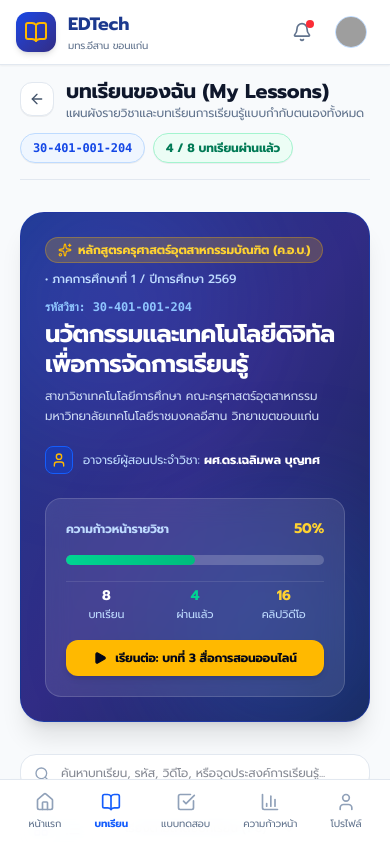
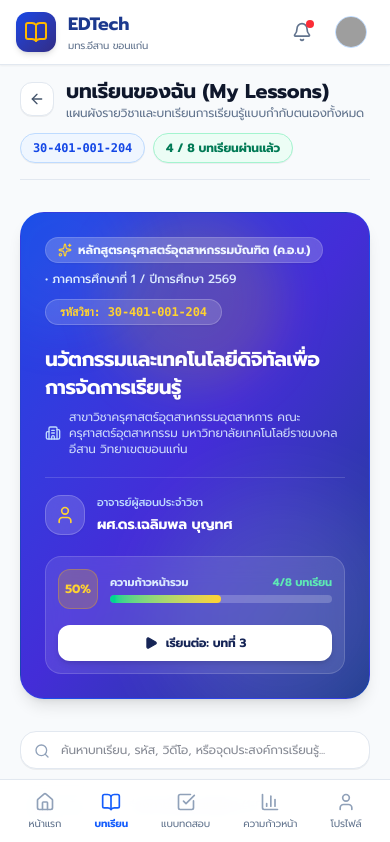
Before and after one commit to APrxp12/edtech-rmuti-lms, a Next.js app: page /my-lessons in a window 390 px wide. Shown: the top 842 px of the page. Built offline with nearby package versions, Linux system fonts and the light colour scheme; grey boxes are pictures that could not be loaded.

Commit message:
Update course hero title layout, theme background, greeting filter, and profile prefix dropdown

```diff
--- a/src/app/(student)/dashboard/page.tsx
+++ b/src/app/(student)/dashboard/page.tsx
@@ -176,10 +176,12 @@ export default function StudentDashboardPage() {
 
             <div>
               <h1 className="text-2xl sm:text-3xl font-black leading-tight tracking-tight">
-                สวัสดีคุณ <span className="text-amber-300">{currentUser.fullName || currentUser.displayName || 'นักศึกษา'}</span>
+                สวัสดีคุณ <span className="text-amber-300">
+                  {(currentUser.displayName || currentUser.fullName || 'นักศึกษา').replace(/^(นาย|นางสาว|นาง)\s*/i, '').trim() || 'นักศึกษา'}
+                </span>
               </h1>
               <p className="text-sm text-blue-100/90 mt-1 font-medium">
-                ยินดีต้อนรับสู่ระบบการเรียนรู้วิชาเทคโนโลยีการศึกษา
+                ยินดีต้อนรับสู่ระบบการเรียนรู้วิชานวัตกรรมและเทคโนโลยีดิจิทัลเพื่อการจัดการเรียนรู้
               </p>
             </div>
           </div>
--- a/src/app/(student)/my-lessons/page.tsx
+++ b/src/app/(student)/my-lessons/page.tsx
@@ -27,7 +27,7 @@ export default function MyLessonsPage() {
     instructor: 'ผศ.ดร.เฉลิมพล บุญทศ',
     semester: 'ภาคการศึกษาที่ 1 / ปีการศึกษา 2569',
     curriculum: 'หลักสูตรครุศาสตร์อุตสาหกรรมบัณฑิต (ค.อ.บ.)',
-    department: 'สาขาวิชาเทคโนโลยีการศึกษา คณะครุศาสตร์อุตสาหกรรม มหาวิทยาลัยเทคโนโลยีราชมงคลอีสาน วิทยาเขตขอนแก่น',
+    department: 'สาขาวิชาครุศาสตร์อุตสาหกรรมอุตสาหการ คณะครุศาสตร์อุตสาหกรรม มหาวิทยาลัยเทคโนโลยีราชมงคลอีสาน วิทยาเขตขอนแก่น',
   };
 
   // Compute stats
@@ -162,81 +162,83 @@ export default function MyLessonsPage() {
       </div>
 
       {/* Official Course Syllabus Hero Header */}
-      <div className="bg-gradient-to-br from-blue-900 via-indigo-900 to-blue-950 rounded-3xl p-6 sm:p-8 text-white relative overflow-hidden shadow-xl border border-blue-800/60">
-        <div className="relative z-10 flex flex-col lg:flex-row lg:items-center justify-between gap-6">
+      <div className="bg-gradient-to-br from-blue-700 via-indigo-700 to-blue-900 rounded-3xl p-6 sm:p-8 text-white relative overflow-hidden shadow-lg border border-blue-600/30">
+        <div className="relative z-10 space-y-5">
 
-          {/* Left: Course details */}
-          <div className="space-y-3 max-w-3xl">
+          {/* Top Row: Meta Badges */}
+          <div className="flex flex-wrap items-center justify-between gap-3">
             <div className="flex flex-wrap items-center gap-2">
-              <span className="text-xs font-bold bg-amber-400/20 text-amber-300 border border-amber-400/30 px-3 py-1 rounded-full flex items-center gap-1.5">
-                <Sparkles className="w-3.5 h-3.5 text-amber-400" />
+              <span className="text-xs font-bold bg-white/20 backdrop-blur-md px-3 py-1 rounded-full text-blue-50 flex items-center gap-1.5 border border-white/15 shadow-xs">
+                <Sparkles className="w-3.5 h-3.5 text-amber-300" />
                 <span>{courseInfo.curriculum}</span>
               </span>
-              <span className="text-xs text-blue-200 font-medium">
+              <span className="text-xs text-blue-100 font-medium">
                 • {courseInfo.semester}
               </span>
             </div>
+            <span className="text-xs font-mono font-bold bg-white/15 px-3.5 py-1 rounded-full border border-white/20 text-amber-300 shadow-xs">
+              รหัสวิชา: {courseInfo.code}
+            </span>
+          </div>
 
-            <div>
-              <div className="text-xs sm:text-sm font-mono font-bold text-blue-300 mb-1">
-                รหัสวิชา: {courseInfo.code}
-              </div>
-              <h2 className="text-2xl sm:text-3xl lg:text-4xl font-black tracking-tight leading-tight">
+          {/* Course Title - Full width across top so it stays strictly on a single line! */}
+          <div className="space-y-2">
+            <h2 className="text-xl sm:text-2xl md:text-3xl lg:text-[32px] font-black tracking-tight text-white drop-shadow-xs break-keep whitespace-normal xl:whitespace-nowrap">
               {courseInfo.title}
             </h2>
-              <p className="text-xs sm:text-sm text-blue-100/90 mt-2 leading-relaxed">
-                {courseInfo.department}
+            <p className="text-xs sm:text-sm text-blue-100/90 flex items-center gap-2">
+              <Building2 className="w-4 h-4 text-blue-200 shrink-0" />
+              <span>{courseInfo.department}</span>
             </p>
           </div>
 
-            {/* Instructor badge */}
-            <div className="pt-2 flex items-center gap-2.5 text-xs text-blue-200">
-              <div className="w-7 h-7 rounded-lg bg-blue-800/80 border border-blue-600 flex items-center justify-center text-amber-400">
-                <User className="w-4 h-4" />
+          {/* Bottom Section: Split into Instructor on Left & Progress/Action on Right */}
+          <div className="pt-4 border-t border-white/15 flex flex-col lg:flex-row lg:items-center justify-between gap-5">
+
+            {/* Instructor Badge */}
+            <div className="flex items-center gap-3">
+              <div className="w-10 h-10 rounded-2xl bg-white/15 backdrop-blur-md border border-white/20 flex items-center justify-center text-amber-300 shadow-xs shrink-0">
+                <User className="w-5 h-5" />
               </div>
-              <span>อาจารย์ผู้สอนประจำวิชา: <strong className="text-white">{courseInfo.instructor}</strong></span>
+              <div>
+                <span className="text-[11px] text-blue-200 font-medium block">อาจารย์ผู้สอนประจำวิชา</span>
+                <span className="text-sm sm:text-base font-bold text-white">{courseInfo.instructor}</span>
               </div>
             </div>
 
-          {/* Right: Progress & Quick Action */}
-          <div className="bg-white/10 backdrop-blur-md rounded-2xl p-5 border border-white/15 min-w-[280px] sm:min-w-[320px] space-y-4">
-            <div className="flex items-center justify-between">
-              <span className="text-xs font-bold text-blue-200">ความก้าวหน้ารายวิชา</span>
-              <span className="text-sm font-black text-amber-300">{stats.percent}%</span>
+            {/* Right: Progress & Stats & Resume Button */}
+            <div className="flex flex-col sm:flex-row sm:items-center gap-4 bg-white/10 backdrop-blur-md rounded-2xl p-3 sm:px-5 sm:py-3.5 border border-white/15">
+
+              {/* Progress Bar & Percent */}
+              <div className="flex items-center gap-3 min-w-[200px]">
+                <div className="w-10 h-10 rounded-xl bg-amber-400/20 border border-amber-400/30 text-amber-300 flex items-center justify-center font-black text-xs shrink-0">
+                  {stats.percent}%
                 </div>
-
-            <div className="w-full bg-white/20 h-2.5 rounded-full overflow-hidden">
+                <div className="flex-1 min-w-0">
+                  <div className="flex justify-between text-[11px] text-blue-100 font-bold mb-1">
+                    <span>ความก้าวหน้ารวม</span>
+                    <span className="text-emerald-300">{stats.completed}/{stats.total} บทเรียน</span>
+                  </div>
+                  <div className="w-full bg-white/20 h-2 rounded-full overflow-hidden">
                     <div
-                className="bg-gradient-to-r from-emerald-400 to-emerald-500 h-full rounded-full transition-all duration-700"
+                      className="bg-gradient-to-r from-emerald-400 to-amber-300 h-full rounded-full transition-all duration-700"
                       style={{ width: `${stats.percent}%` }}
                     ></div>
                   </div>
-
-            <div className="grid grid-cols-3 gap-2 text-center text-[11px] pt-1 border-t border-white/10">
-              <div>
-                <div className="font-bold text-white text-sm">{stats.total}</div>
-                <span className="text-blue-200">บทเรียน</span>
-              </div>
-              <div>
-                <div className="font-bold text-emerald-400 text-sm">{stats.completed}</div>
-                <span className="text-blue-200">ผ่านแล้ว</span>
-              </div>
-              <div>
-                <div className="font-bold text-amber-300 text-sm">{stats.totalVideos}</div>
-                <span className="text-blue-200">คลิปวิดีโอ</span>
                 </div>
               </div>
 
+              {/* Quick Resume Button */}
               {stats.nextLesson && (
                 <Link
                   href={`/lessons/${stats.nextLesson.code}/intro`}
-                className="w-full py-2.5 px-4 rounded-xl bg-amber-400 hover:bg-amber-300 text-slate-950 font-bold text-xs flex items-center justify-center gap-2 shadow-md transition active:scale-95"
+                  className="px-4 py-2.5 rounded-xl bg-white hover:bg-amber-300 text-blue-950 font-bold text-xs flex items-center justify-center gap-2 shadow-md hover:shadow-lg transition active:scale-95 shrink-0 whitespace-nowrap"
                 >
-                <Play className="w-3.5 h-3.5 fill-slate-950" />
+                  <Play className="w-3.5 h-3.5 fill-current" />
                   <span>
                     {stats.percent === 100
-                    ? 'ทบทวนบทเรียนทั้งหมด'
-                    : `เรียนต่อ: ${stats.nextLesson.title.startsWith('บทที่') ? stats.nextLesson.title : `บทที่ ${stats.nextLesson.sortOrder}`}`}
+                      ? 'ทบทวนบทเรียน'
+                      : `เรียนต่อ: ${stats.nextLesson.title.startsWith('บทที่') ? stats.nextLesson.title.split(' ')[0] + ' ' + (stats.nextLesson.title.split(' ')[1] || '') : `บทที่ ${stats.nextLesson.sortOrder}`}`}
                   </span>
                 </Link>
               )}
@@ -244,9 +246,12 @@ export default function MyLessonsPage() {
 
           </div>
 
-        {/* Decorative Background Glows */}
-        <div className="absolute -right-10 -bottom-10 w-64 h-64 bg-blue-500/20 rounded-full blur-3xl pointer-events-none"></div>
-        <div className="absolute -left-10 -top-10 w-64 h-64 bg-indigo-500/20 rounded-full blur-3xl pointer-events-none"></div>
+        </div>
+
+        {/* Decorative Background Glows matching Dashboard */}
+        <div className="absolute -right-8 -bottom-8 w-60 h-60 bg-white/10 rounded-full blur-2xl pointer-events-none"></div>
+        <div className="absolute top-0 right-1/4 w-44 h-44 bg-amber-400/15 rounded-full blur-xl pointer-events-none"></div>
+        <div className="absolute -left-10 -top-10 w-40 h-40 bg-blue-400/10 rounded-full blur-xl pointer-events-none"></div>
       </div>
 
       {/* Control Bar: Search, Status Tabs, View Switcher */}
```
Also changed, not shown: src/app/(student)/profile/page.tsx (+83 -14 lines). Lines whose indentation alone changed are shown as unchanged.
